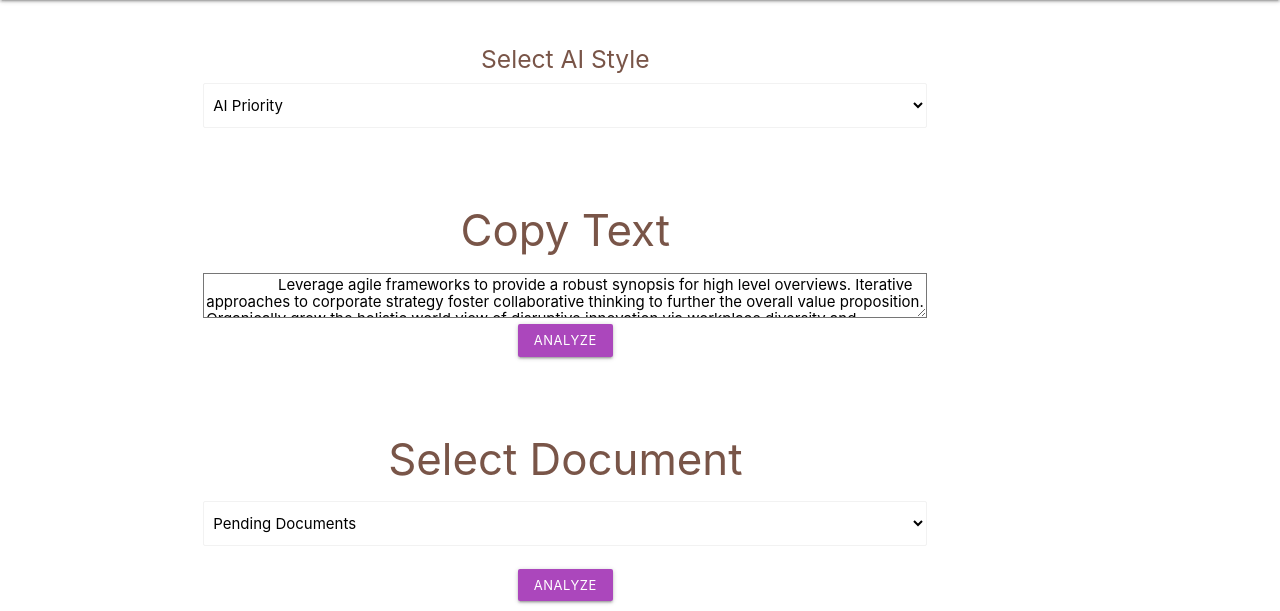
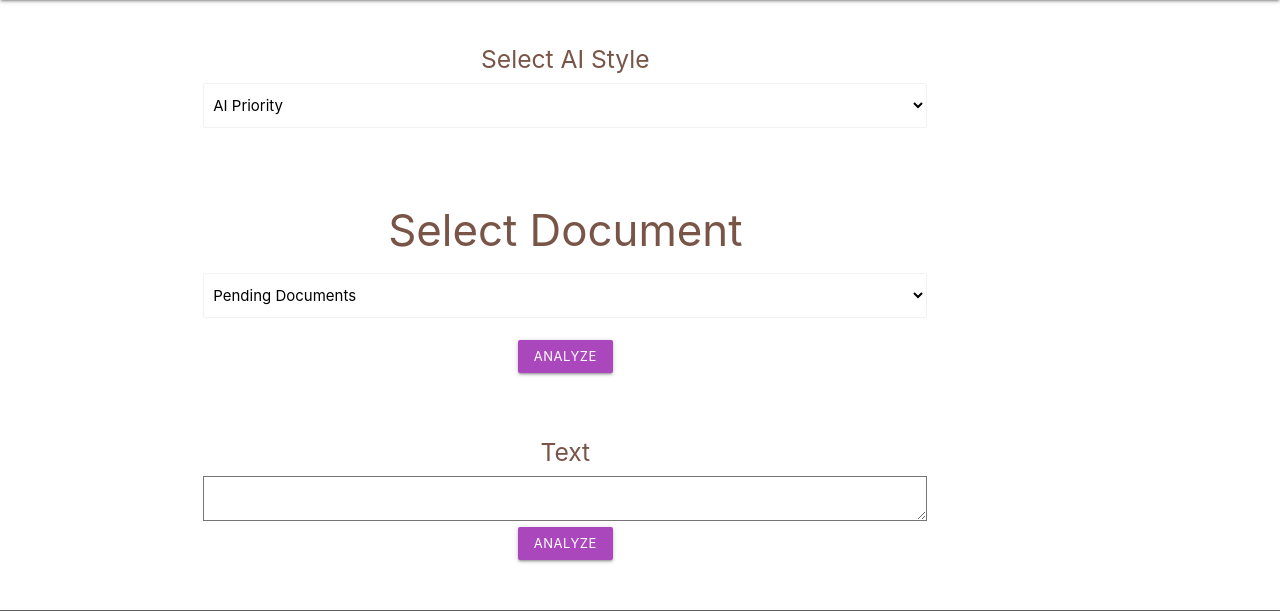
Before and after one commit to yang-official/centipad, a Flask app: template templates/index.html in a window 1280 px wide. Shown: the part 87-698 px from the top of the page. Run offline with Flask 2, Linux system fonts and the light colour scheme; the template is opened without the code that fills it: most values are stand-ins (such as "Sample title", 1, 10 or a date in 2020); some libraries are stand-ins or nearby versions.

Commit message:
Small fixes

```diff
--- a/spacy_summarization.py
+++ b/spacy_summarization.py
@@ -56,7 +56,7 @@ def data_select(id):
 def text_modeler(id):
     data = {
     1: 'Corporate',
-    2: 'Test',
+    2: 'Banking',
     3: 'Business'
     }
     return data[id]
--- a/templates/index.html
+++ b/templates/index.html
@@ -54,24 +54,7 @@
             <div class="row">
               <div class="input-field col s12 m10">
                 <div class="icon-block">
-                  <h3 class="center brown-text">Copy Text</h2>
-                    <form method="POST" action="/analyze">
-                      <textarea name="rawtext" cols="30" rows="50" class="form-control" required="true">
-                 Leverage agile frameworks to provide a robust synopsis for high level overviews. Iterative approaches to corporate strategy foster collaborative thinking to further the overall value proposition. Organically grow the holistic world view of disruptive innovation via workplace diversity and empowerment. Bring to the table win-win survival strategies to ensure proactive domination. At the end of the day, going forward, a new normal that has evolved from generation X is on the runway heading towards a streamlined cloud solution. User generated content in realtime will have multiple touchpoints for offshoring. Capitalize on low hanging fruit to identify a ballpark value added activity to beta test. Override the digital divide with additional clickthroughs from DevOps. Nanotechnology immersion along the information highway will close the loop on focusing solely on the bottom line. Podcasting operational change management inside of workflows to establish a framework. Taking seamless key performance indicators offline to maximise the long tail. Keeping your eye on the ball while performing a deep dive on the start-up mentality to derive convergence on cross-platform integration. Collaboratively administrate empowered markets via plug-and-play networks. Dynamically procrastinate B2C users after installed base benefits. Dramatically visualize customer directed convergence without revolutionary ROI.
-                      </textarea>
-               <br/>
-               <div class="center">
-                <button class="btn btn-small waves-effect waves-light purple lighten-1" type="submit">Analyze</button>
-              </div>
-              </form>
-                </div>
-              </div>
-            </div>
-
-            <div class="row">
-              <div class="input-field col s12 m10">
-                <div class="icon-block">
-                  <h3 class="center brown-text">Select Document <!--<i class="material-icons">chrome_reader_mode</i>--></h2>
+                  <h3 class="center brown-text">Select Document <!--<i class="material-icons">chrome_reader_mode</i>--></h3>
                   <form method="POST" action="/analyze_doc">
                     <select name="docs" method="GET" action="/" class="browser-default">
                       <option value="" disabled selected>Pending Documents</option>
@@ -87,6 +70,21 @@
                   </div>
                 </div>
               </div>
+
+            <div class="row">
+              <div class="input-field col s12 m10">
+                <div class="icon-block">
+                  <h5 class="center brown-text">Text</h5>
+                    <form method="POST" action="/analyze">
+                      <textarea name="rawtext" cols="30" rows="50" class="form-control" required="true"></textarea>
+               <br/>
+               <div class="center">
+                <button class="btn btn-small waves-effect waves-light purple lighten-1" type="submit">Analyze</button>
+              </div>
+              </form>
+                </div>
+              </div>
+            </div>
 
           </div>
         </div>
--- a/templates/legal.html
+++ b/templates/legal.html
@@ -34,7 +34,7 @@
     <div class='row'>
   <h5 class="black-text">Based on your Contract</h5>
   <p class="black-text">Centipad has detected these worrying terms: <span style="color:#0091EA;">{{ flagged }}</span></p>
-  <p class="black-text">Centpiad recommends you obtain legal advice from a professional with knowledge on <span style="color:#0091EA;">{{ topic }}</span>. Send an email below to make an inquiry.</p>
+  <p class="black-text">Centipad recommends you obtain legal advice from a professional with knowledge on <span style="color:#0091EA;">{{ topic }}</span>. Send an email below to make an inquiry.</p>
   <br>
   <h5 class="black-text">Reach Out</h5>
   <p class="black-text">
```
